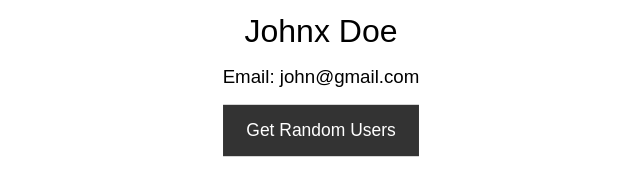
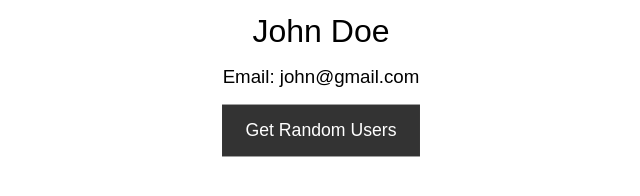
Before and after one commit to Phong-3112/VueJS---Random-User-Gen, a plain HTML site: page index.html in a window 1280 px wide. In both pictures the pointer is over the button "Get Random Users". Shown: the part 478-674 px from the top of the page, without its empty margins (319-959 px from the left). Drawn offline with nearby package versions, Linux system fonts and the light colour scheme.

Commit message:
3rd commit

```diff
--- a/app.js
+++ b/app.js
@@ -1,7 +1,7 @@
 const app = Vue.createApp({
     data() {
         return {
-          firstName: 'Johnx',
+          firstName: 'John',
           lastName: 'Doe',
           email: 'john@gmail.com',
           gender: 'male',
--- a/style.css
+++ b/style.css
@@ -58,5 +58,5 @@
   }
 
   button:hover {
-    transform: scale(0.97);
+    transform: scale(0.98);
   }
```
Also changed, not shown: index.html (+1 -1 lines).
